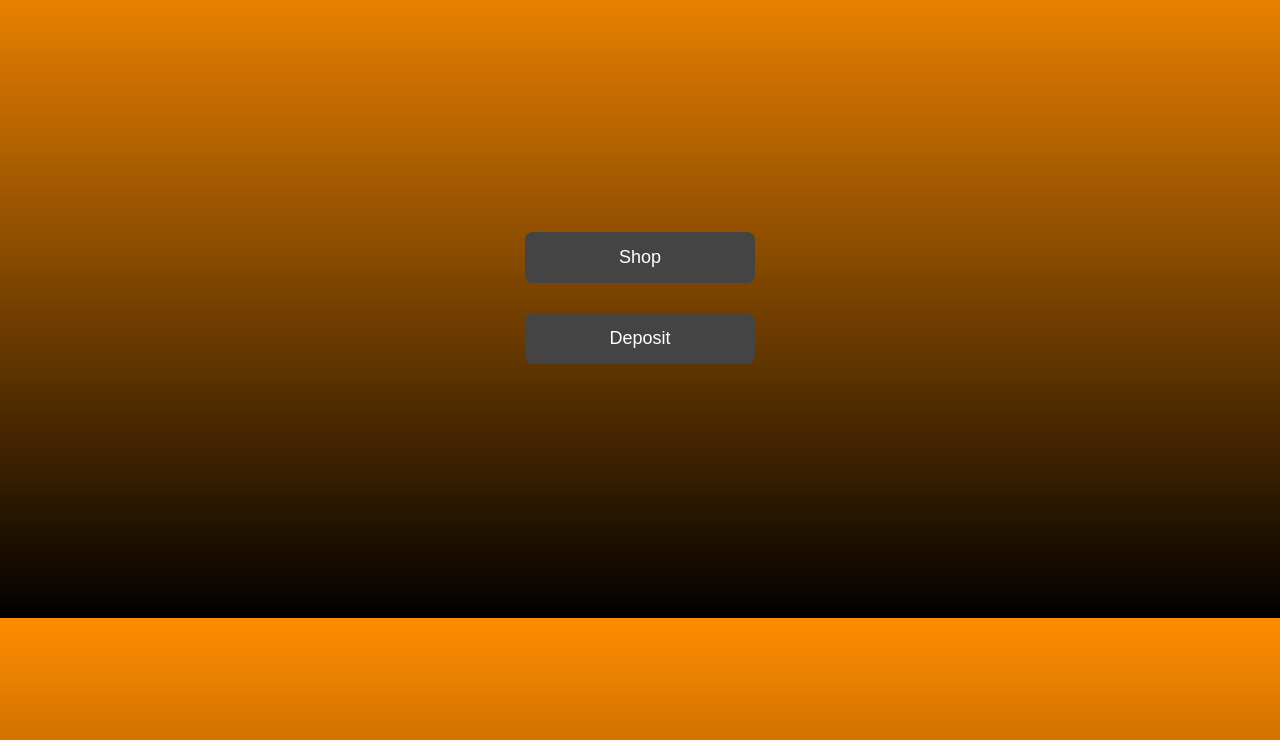
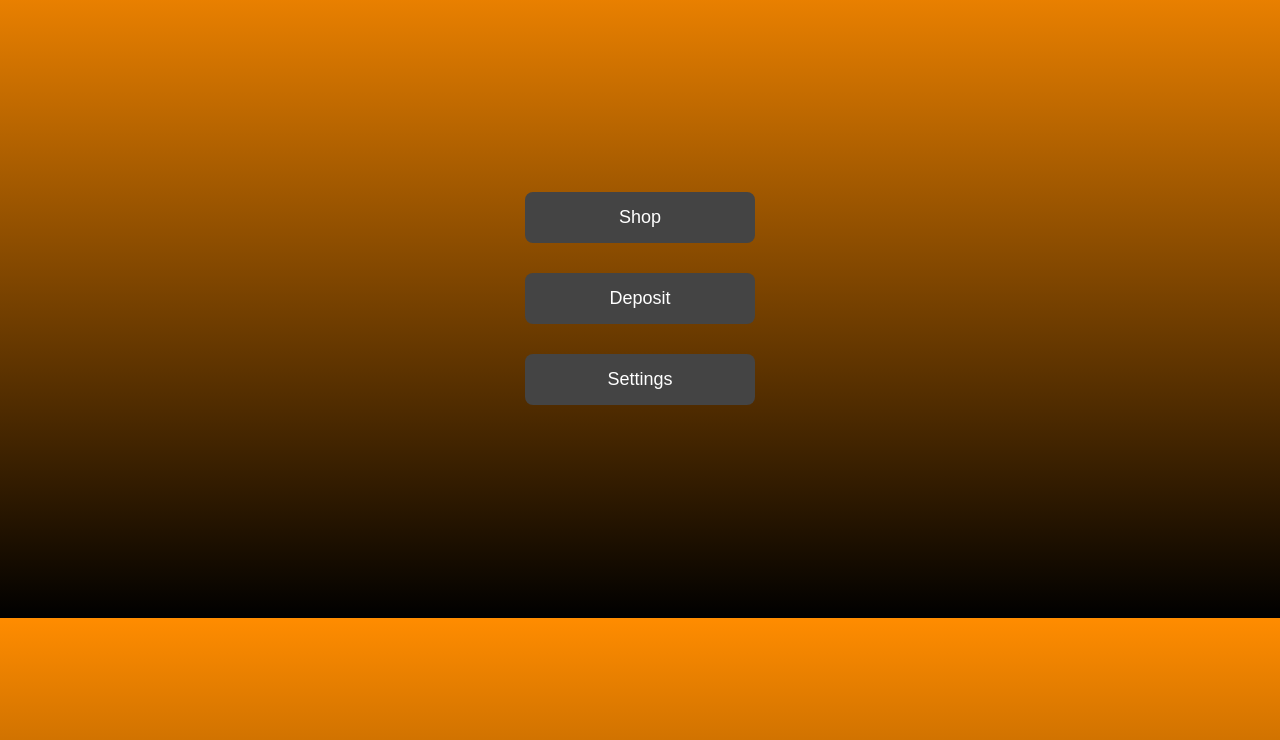
Before and after one commit to Sabisup/ThreadCo., a plain HTML site: page index.html in a window 1280 px wide. Shown: the part 60-800 px from the top of the page. Drawn offline with Linux system fonts and the light colour scheme.

Commit message:
Update index.html

```diff
--- a/index.html
+++ b/index.html
@@ -45,6 +45,7 @@
     <div class="container">
         <a href="shop.html" class="button">Shop</a>
         <a href="deposit.html" class="button">Deposit</a>
+        <a href="settings.html" class="button">Settings</a>  <!-- Added Settings Button -->
     </div>
 </body>
 </html>
```
